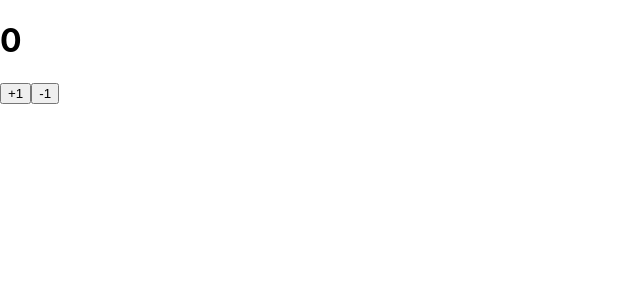
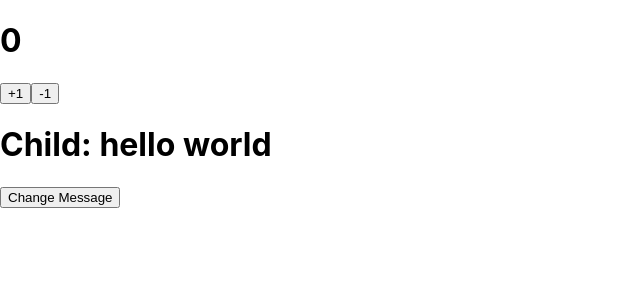
Before and after one commit to YDKD/react-study, a React (Vite) app: page / in a window 1280 px wide. Shown: the top 300 px of the page, without its empty margins (0-640 px from the left). Built offline with nearby package versions, Linux system fonts and the light colour scheme.

Commit message:
feat(hooks): useSelctor性能调优

```diff
--- a/src/28_hooks/09_redux的hooks/App.tsx
+++ b/src/28_hooks/09_redux的hooks/App.tsx
@@ -1,27 +1,63 @@
 import React, { memo } from 'react'
-import { useDispatch, useSelector } from 'react-redux'
-import { addNumber, subNumber } from './store/features/counter'
+import { shallowEqual, useDispatch, useSelector } from 'react-redux'
+import { addNumberAction, changeMessageAction, subNumberAction } from './store/features/counter'
+
+
+// 1、默认情况下， useSelctor 会订阅 store， 并且每当 action 被分发时，都会重新运行 selector。
+// 2、useSelector 的性能优化
+// 3、useSelector 的第二个参数
+// 4、useSelector 的第二个参数是一个函数，
+//  它接收两个参数，分别是上一次 selector 的返回值和本次 selector 的返回值，
+//  如果两次返回值相等，那么就不会触发组件的重新渲染。
+// 5、useSelector 的第二个参数是一个数组，
+//  它里面可以放多个 selector，只要这些 selector 的返回值有一个发生了变化，
+//  那么就会触发组件的重新渲染。
+
+//  useSelector 性能优化，传入第二个参数, shallowEqual
+const ChildCom = memo(() => {
+	console.log('ChildCom render')
+
+	const { message } = useSelector(state => ({
+		message: state.counter.message
+	}), shallowEqual)
+
+	const dispatch = useDispatch()
+
+	function handleChangeMessage() {
+		dispatch(changeMessageAction('hello world xx'))
+	}
+
+	return (
+		<div>
+			<h1>Child: {message}</h1>
+			<button onClick={() => handleChangeMessage()}>Change Message</button>
+		</div>
+	)
+})
 
 const App = memo(() => {
 	const { count } = useSelector(state => ({
-		count: state.counter
-	}))
+		count: state.counter.count
+	}), shallowEqual)
 
 	const dispatch = useDispatch()
 
 	const handleBtnClick = (num: number, isAdd = true) => {
 		if (isAdd) {
-			dispatch(addNumber(num))
+			dispatch(addNumberAction(num))
 		} else {
-			dispatch(subNumber(num))
+			dispatch(subNumberAction(num))
 		}
 	}
+	console.log('App render')
 
 	return (
 		<div>
 			<h1>{count}</h1>
 			<button onClick={e => handleBtnClick(1)}>+1</button>
 			<button onClick={e => handleBtnClick(1, false)}>-1</button>
+
+			<ChildCom />
 		</div>
 	)
 })
--- a/src/28_hooks/09_redux的hooks/store/features/counter.ts
+++ b/src/28_hooks/09_redux的hooks/store/features/counter.ts
@@ -2,17 +2,23 @@ import { createSlice } from '@reduxjs/toolkit'
 
 const counterSlice = createSlice({
 	name: 'counter',
-	initialState: 0,
+	initialState: {
+		count: 0,
+		message: 'hello world'
+	},
 	reducers: {
-		addNumber(state, { payload }) {
-			return state + payload
+		addNumberAction(state, { payload }) {
+			state.count += payload
 		},
-		subNumber(state, { payload }) {
-			return state - payload
+		subNumberAction(state, { payload }) {
+			state.count -= payload
+		},
+		changeMessageAction(state, { payload }) {
+			state.message = payload
 		}
 	}
 })
 
-export const { addNumber, subNumber } = counterSlice.actions
+export const { addNumberAction, subNumberAction, changeMessageAction } = counterSlice.actions
 
 export default counterSlice.reducer
```
